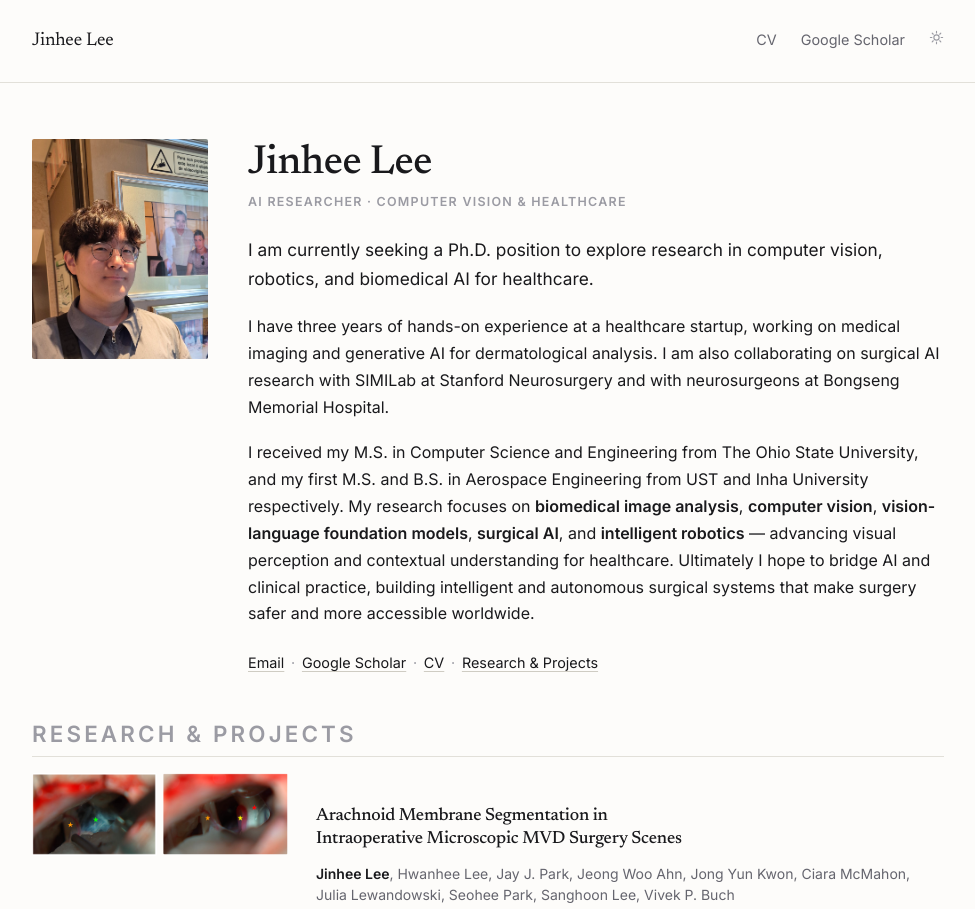
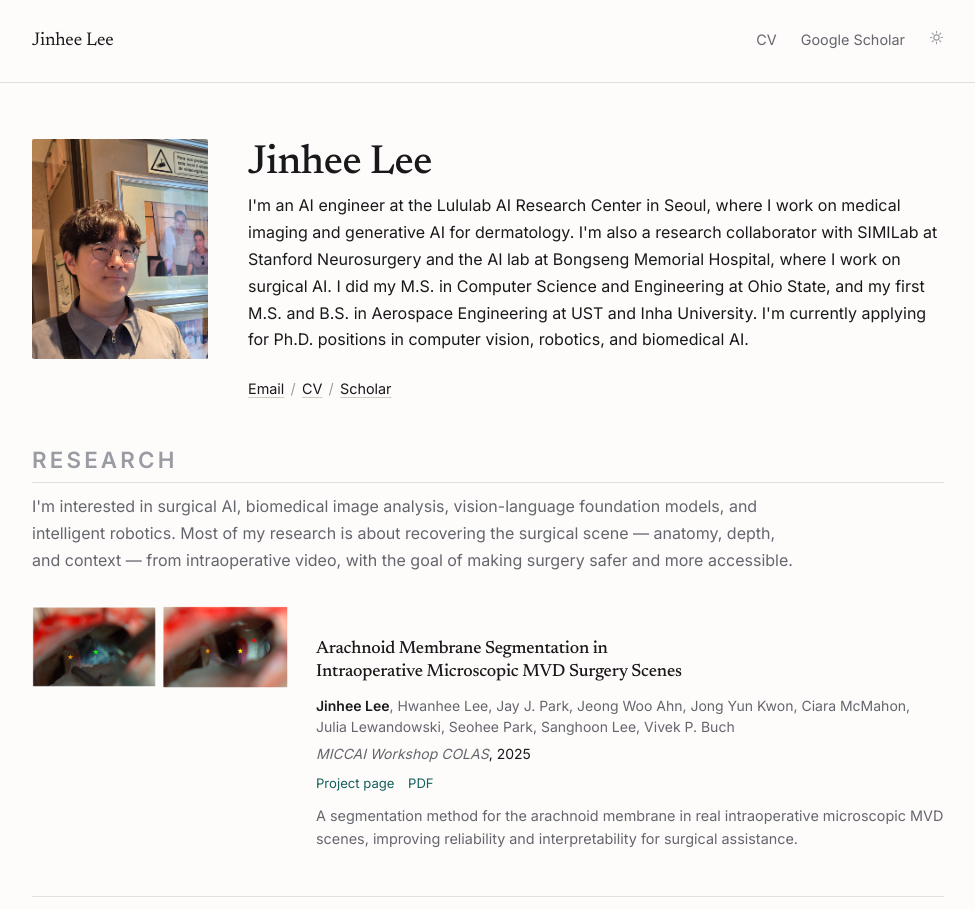
Before and after one commit to eeleehnij/eeleehnij.github.io, a Jekyll site: the page built from _pages/about.md, in a window 1280 px wide, cut to the strip 0-909 px from the top of the page. Shown: the whole strip, without its empty margins (152-1127 px from the left). Built offline with Jekyll 4.4.1, drawn with Linux system fonts in a browser that asks for light colours; some of the changed text lies outside the part shown.

Commit message:
홈 소개를 한 문단으로 줄이고 Research / Projects 섹션 분리
jonbarron.info 구조에 맞춘다.

- 소개를 3문단에서 1문단으로 축약. 직함 줄(intro__role)과 리드 문단
  (intro__lead) 제거, 링크 행은 Email / CV / Scholar 로 정리하고
  구분자를 · 에서 / 로 변경
- Research 섹션 아래 연구 관심사 한 문단(.section-intro) 추가
- 단일 목록을 Research(6) / Projects(5) 두 섹션으로 분리.
  work-list.html 이 kinds 인자로 type 을 필터하도록 수정
- 섹션이 단일 분류일 때는 태그가 중복이므로 숨긴다.
  Research 는 태그 없음, Projects 는 PROJECT/CAPSTONE 표시
- portfolio-99-uav 의 "type: capstone " 뒤 공백 제거 (where 필터가
  문자열 일치라 공백이 있으면 걸러지지 않음)

Co-Authored-By: Claude Opus 5 <noreply@anthropic.com>

```diff
--- a/_includes/work-list.html
+++ b/_includes/work-list.html
@@ -45,7 +59,7 @@
         {% endif %}
 
         <div class="item__meta">
-          {% if post.type %}<span class="tag tag--{{ post.type | strip | downcase }}">{{ post.type | strip }}</span>{% endif %}
+          {% if post.type and kinds.size != 1 %}<span class="tag tag--{{ post.type | strip | downcase }}">{{ post.type | strip }}</span>{% endif %}
           {% unless post.venue %}{% if post.info %}<em>{{ post.info }}</em>{% endif %}{% endunless %}
           {% unless post.venue_year %}{% if post.year %}<span>{{ post.year }}</span>{% endif %}{% endunless %}
         </div>
--- a/_pages/about.md
+++ b/_pages/about.md
@@ -12,40 +12,35 @@ redirect_from:
 
   <div class="intro__body">
     <h1 class="intro__name">Jinhee Lee</h1>
-    <p class="intro__role">AI Researcher · Computer Vision &amp; Healthcare</p>
-
-    <p class="intro__lead">
-      I am currently seeking a Ph.D. position to explore research in computer vision,
-      robotics, and biomedical AI for healthcare.
-    </p>
 
     <p>
-      I have three years of hands-on experience at a healthcare startup, working on medical
-      imaging and generative AI for dermatological analysis. I am also collaborating on
-      surgical AI research with SIMILab at Stanford Neurosurgery and with neurosurgeons at
-      Bongseng Memorial Hospital.
-    </p>
-
-    <p>
-      I received my M.S. in Computer Science and Engineering from The Ohio State University,
-      and my first M.S. and B.S. in Aerospace Engineering from UST and Inha University
-      respectively. My research focuses on <strong>biomedical image analysis</strong>,
-      <strong>computer vision</strong>, <strong>vision-language foundation models</strong>,
-      <strong>surgical AI</strong>, and <strong>intelligent robotics</strong> — advancing
-      visual perception and contextual understanding for healthcare. Ultimately I hope to
-      bridge AI and clinical practice, building intelligent and autonomous surgical systems
-      that make surgery safer and more accessible worldwide.
+      I'm an AI engineer at the Lululab AI Research Center in Seoul, where I work on medical
+      imaging and generative AI for dermatology. I'm also a research collaborator with SIMILab
+      at Stanford Neurosurgery and the AI lab at Bongseng Memorial Hospital, where I work on
+      surgical AI. I did my M.S. in Computer Science and Engineering at Ohio State, and my
+      first M.S. and B.S. in Aerospace Engineering at UST and Inha University. I'm currently
+      applying for Ph.D. positions in computer vision, robotics, and biomedical AI.
     </p>
 
     <ul class="intro__links">
       <li><a href="mailto:jinny6876@gmail.com">Email</a></li>
-      <li><a href="https://scholar.google.com/citations?user=nVyn5OsAAAAJ">Google&nbsp;Scholar</a></li>
       <li><a href="{{ '/files/JinheeLee_CV.pdf' | relative_url }}">CV</a></li>
-      <li><a href="#work">Research &amp; Projects</a></li>
+      <li><a href="https://scholar.google.com/citations?user=nVyn5OsAAAAJ">Scholar</a></li>
     </ul>
   </div>
 </section>
 
-<h2 class="section-label" id="work">Research &amp; Projects</h2>
+<h2 class="section-label" id="research">Research</h2>
 
-{% include work-list.html %}
+<p class="section-intro">
+  I'm interested in surgical AI, biomedical image analysis, vision-language foundation models,
+  and intelligent robotics. Most of my research is about recovering the surgical scene —
+  anatomy, depth, and context — from intraoperative video, with the goal of making surgery
+  safer and more accessible.
+</p>
+
+{% include work-list.html kinds="research" %}
+
+<h2 class="section-label" id="projects">Projects</h2>
+
+{% include work-list.html kinds="project,capstone" %}
--- a/assets/css/main.scss
+++ b/assets/css/main.scss
@@ -232,6 +232,13 @@ th {
   margin-top: 0;
 }
 
+/* 섹션 제목 아래 한 문단짜리 설명 */
+.section-intro {
+  max-width: 48rem;
+  margin: -0.4rem 0 2rem;
+  color: var(--fg-muted);
+}
+
 /* --------------------------------------------------------------------------
    4. 레이아웃 — 중앙 단일 컬럼
    -------------------------------------------------------------------------- */
@@ -387,21 +394,7 @@ th {
   margin-bottom: 0.2rem;
 }
 
-.intro__role {
-  font-size: 0.78rem;
-  font-weight: 600;
-  letter-spacing: 0.1em;
-  text-transform: uppercase;
-  color: var(--fg-faint);
-  margin-bottom: 1.4rem;
-}
-
 .intro__body p:last-child { margin-bottom: 0; }
-
-.intro__lead {
-  font-size: 1.08rem;
-  color: var(--fg);
-}
 
 /* 연락처 링크 — 아이콘 없이 텍스트만 */
 .intro__links {
@@ -420,9 +413,9 @@ th {
 }
 
 .intro__links li + li::before {
-  content: "·";
+  content: "/";
   position: absolute;
-  left: -0.68rem;
+  left: -0.72rem;
   color: var(--fg-faint);
 }
 
```
Also changed, not shown: other parts of _includes/work-list.html (+16 -2 lines), _portfolio/portfolio-99-uav.html (line endings or trailing spaces).
